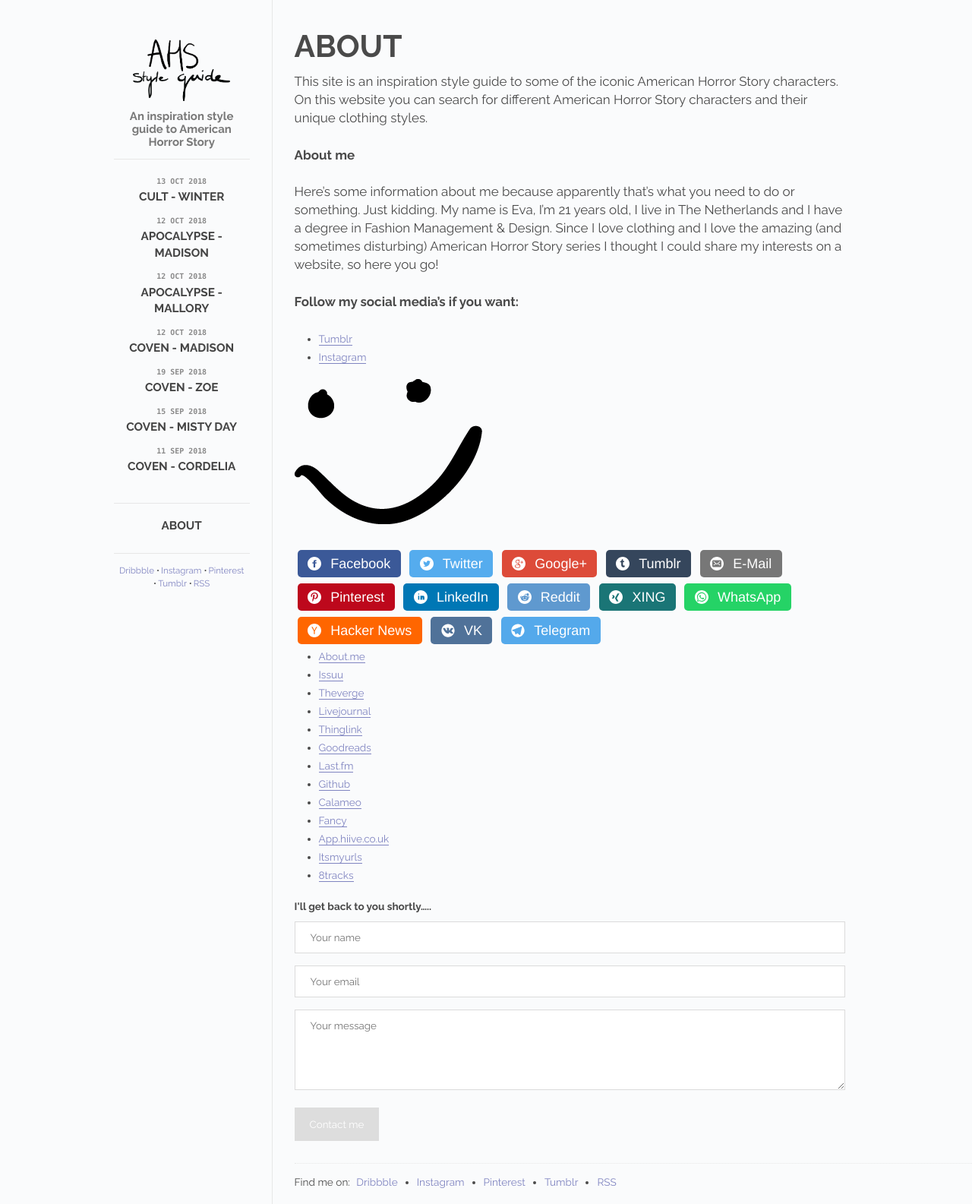
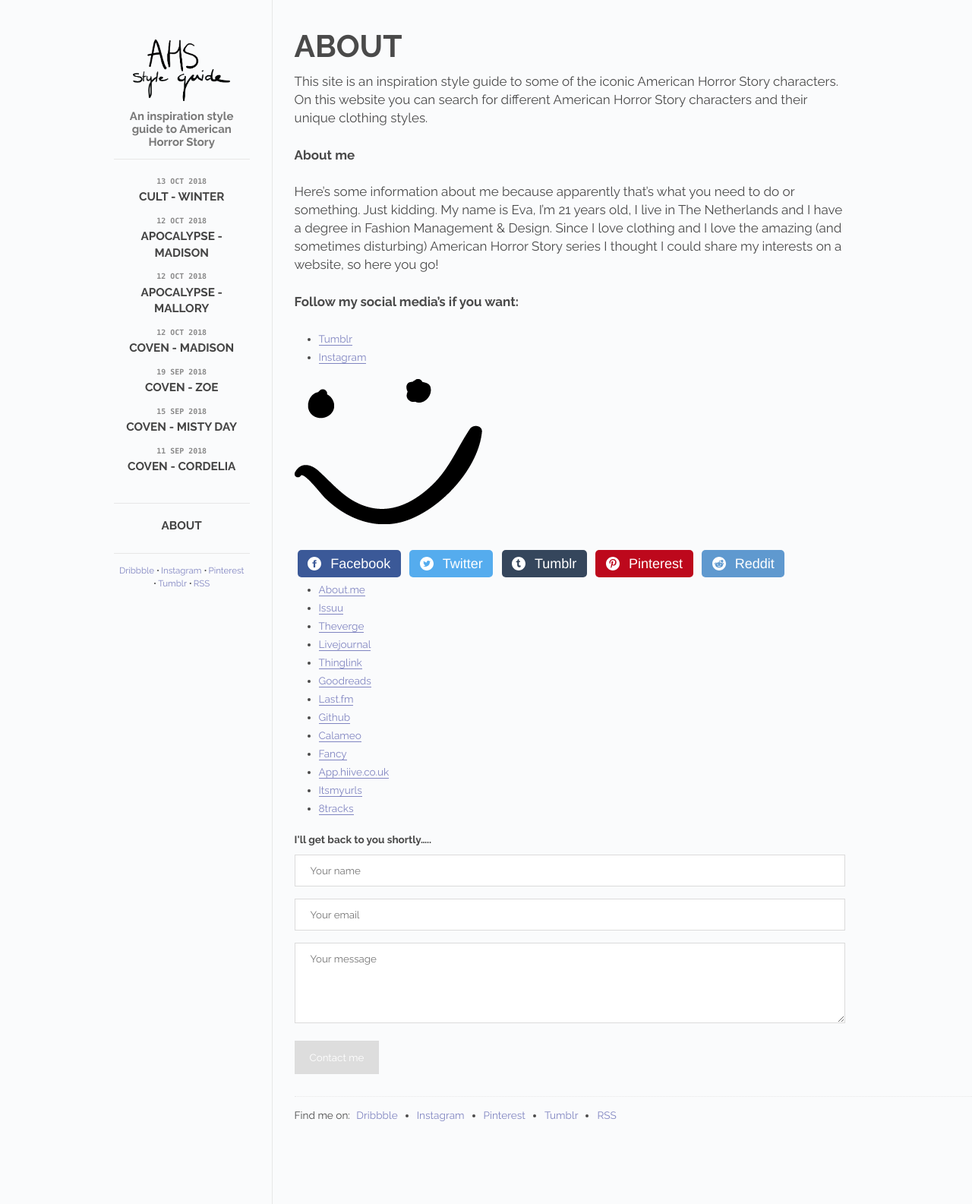
Before and after one commit to LesterGallagher/americanhorrorstory, a Jekyll site: the page built from about.markdown, in a window 1280 px wide. Shown: the whole page at 76% size. Built offline with Jekyll 4.4.1, drawn with Linux system fonts in a browser that asks for light colours.

Commit message:
Updated Config

```diff
--- a/_config.yml
+++ b/_config.yml
@@ -32,17 +32,9 @@
 share:
 - facebook
 - twitter
-- google
 - tumblr
-- email
 - pinterest
-- linkedin
 - reddit
-- xing
-- whatsapp
-- hackernews
-- vk
-- telegram
 disqus: https-americanhorrorstory-style
 description: This site is an inspiration style guide to some of the iconic American
   Horror Story characters. On this website you can search for different American Horror
```
